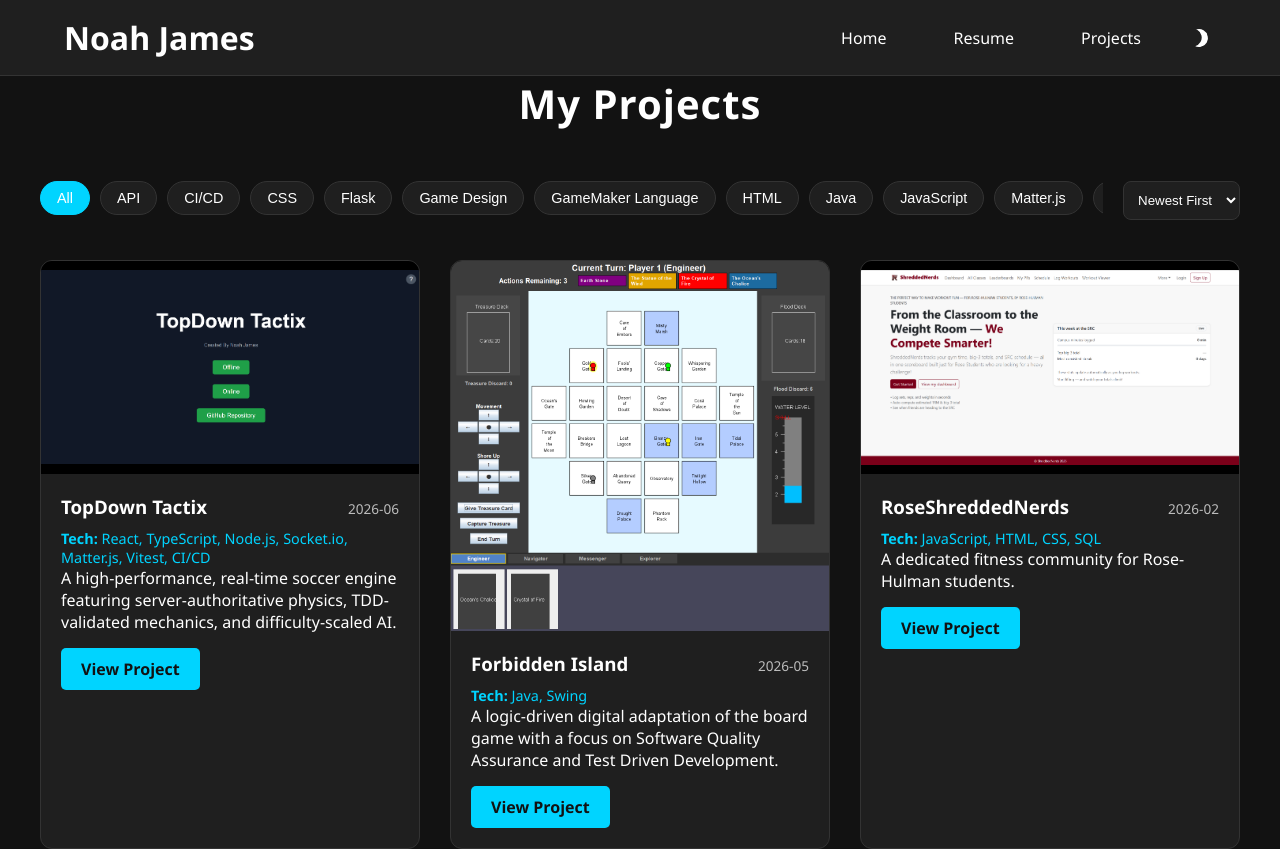
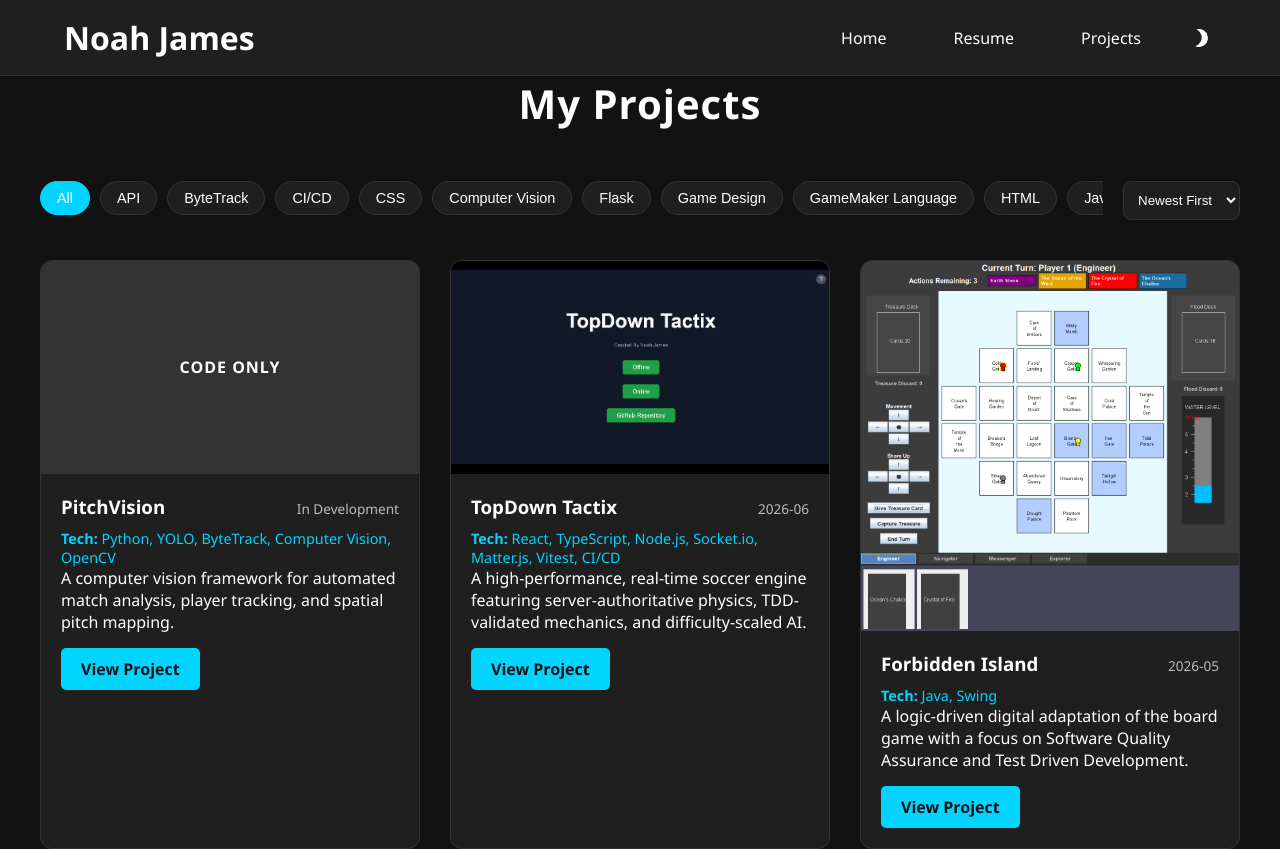
Before and after one commit to NoahCJames/NoahCJames.github.io, a React (Create React App) app: page /projects in a window 1280 px wide. Shown: the top 849 px of the page. Built offline with nearby package versions, Linux system fonts and the light colour scheme.

Commit message:
Added Base PitchVision Project

```diff
--- a/src/pages/Projects.js
+++ b/src/pages/Projects.js
@@ -9,6 +9,16 @@ function Projects() {
   const [sortOrder, setSortOrder] = useState('newest');
 
   const projects = [
+    {
+      title: "PitchVision",
+      date: "In Development",
+      tech: ["Python", "YOLO", "ByteTrack", "Computer Vision", "OpenCV"],
+      description: "A computer vision framework for automated match analysis, player tracking, and spatial pitch mapping.",
+      longDescription: "PitchVision is an advanced sports analytics platform designed to analyze soccer match footage in real time. Built with Python, it leverages YOLO object detection models alongside ByteTrack for high-precision player, referee, and ball tracking. The system translates raw video feeds into actionable metrics by performing pitch mapping and geometric transformations to calculate spatial analytics and expected pass completion probabilities.",
+      links: [
+        { text: "GitHub Repository", url: "https://github.com/rhit-jamesnc/PitchVision" }
+      ]
+    },
     {
       title: "TopDown Tactix",
       date: "2026-06",
```
